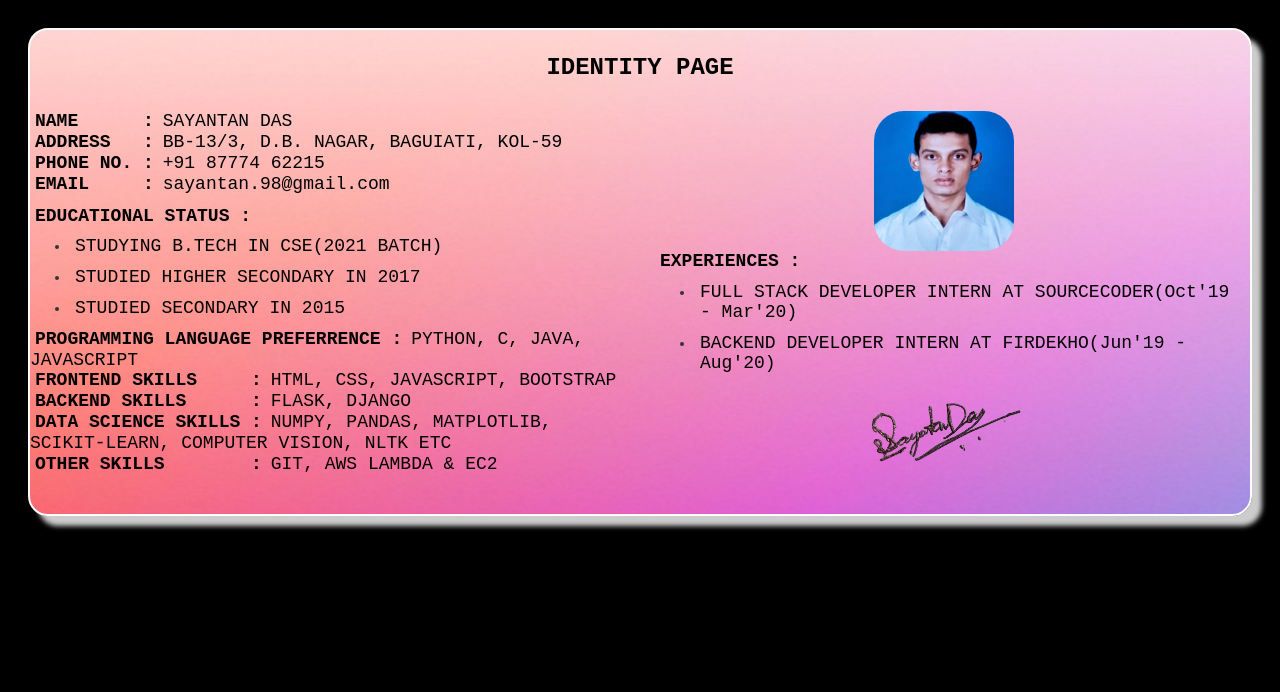
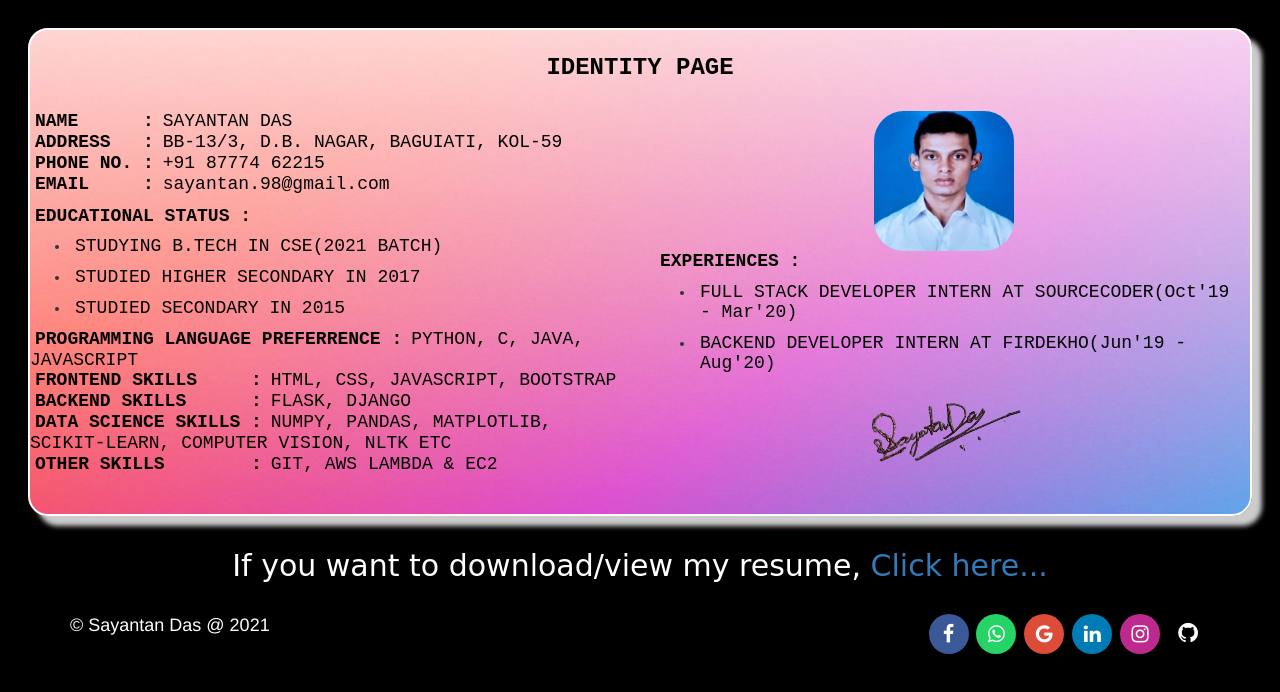
Before and after one commit to sayantan98/sayantan.github.io, a plain HTML site: page about.html in a window 1280 px wide. Drawn offline with nearby package versions, Linux system fonts and the light colour scheme.

Commit message:
Bug fixed

```diff
--- a/about.html
+++ b/about.html
@@ -57,7 +57,24 @@
                             </a>
                         </div>
                     </div>
-
+                </div>
+            </div>
+            <h2 style="text-align: center; font-family: Brush Script MT, Brush Script Std, cursive; line-height: 200%; color: white;">If you want to download/view my resume, <a href="resume.pdf">Click here...</a></h2>
+        </div>
+            <div class="container">
+              <div class="row">
+                <div class="col-md-6">
+                  <h4 style="text-align: left; color: #ffffff;">© Sayantan Das @ 2021</h4>
+                </div>
+                <div class="col-md-6">
+                  <div style="text-align: right; ">
+                    <a href="https://www.facebook.com/sayantan.das.1650/" class="fa fa-facebook"></a>
+                    <a href="https://wa.me/8777462215" class="fa fa-whatsapp"></a>
+                    <a href="https://mail.google.com/mail/?view=cm&fs=1&to=sayantan.98@gmail.com&su=SUBJECT&body=BODY" class="fa fa-google"></a>
+                    <a href="https://www.linkedin.com/in/sayantan-das-b450bb187/" class="fa fa-linkedin"></a>
+                    <a href="https://www.instagram.com/dredd_is_here_/" class="fa fa-instagram"></a>
+                    <a href="https://github.com/sayantan98" class="fa fa-github"></a>
+                  </div>
                 </div>
               </div>
             </div>
--- a/s_about.css
+++ b/s_about.css
@@ -1,11 +1,10 @@
 html, body {
-    height: 95%;
     background-color: #000000;
     margin: 0;
 
   }
 .page-back{
-    height: 100%;
+
     background-color: #000000;
     padding-top: 2em;
     margin-left: 2em;
@@ -13,6 +12,7 @@ html, body {
 }
 .id-back{
     background-image: url('about-back.jpg');
+    background-size: cover;
     border-radius: 20px;
     border:2px solid #fff;
     box-shadow: 10px 10px 5px #ccc;
@@ -26,3 +26,39 @@ html, body {
     margin-right: auto;
     border-radius: 30px;
   }
+  .fa {
+    padding: 10px;
+    font-size: 20px;
+    width: 40px;
+    text-align: center;
+    text-decoration: none;
+    margin: 5px 2px;
+    border-radius: 50%;
+  }
+  .fa:hover {
+      opacity: 0.7;
+  }
+  .fa-facebook {
+    background: #3B5998;
+    color: white;
+  }
+  .fa-google {
+    background: #dd4b39;
+    color: white;
+  }
+  .fa-linkedin {
+    background: #007bb5;
+    color: white;
+  }
+  .fa-instagram {
+    background: #bc2a8d;
+    color: white;
+  }
+  .fa-github {
+    font-size: 23px;
+    color: white;
+  }
+  .fa-whatsapp {
+    background-color: #25D366;
+    color: white;
+  }
```
Also changed, not shown: index.html (+7 -7 lines), contact.html (added), skills-services.html (added), 1 other file. Lines whose indentation alone changed are shown as unchanged.
